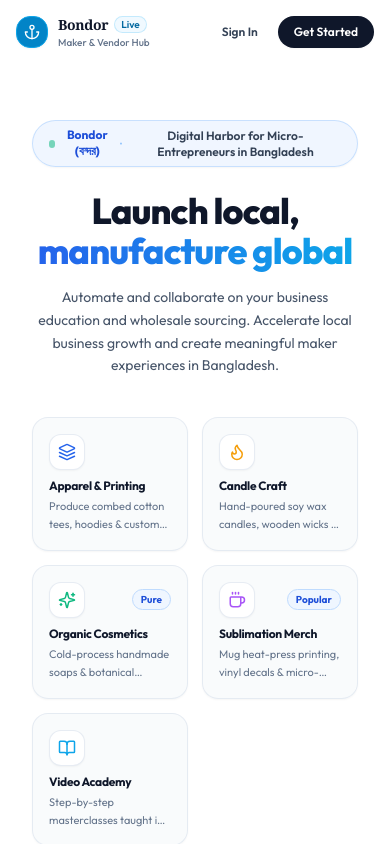
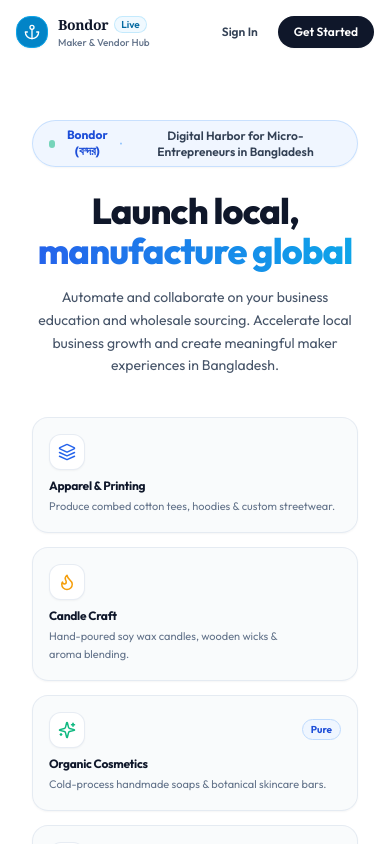
Before and after one commit to KamrulIslamArnob/Bondor, a Next.js app: page / in a window 390 px wide. Shown: the top 844 px of the page. Built offline with nearby package versions, Linux system fonts and the light colour scheme; no server answers.

Commit message:
fix(layout): balance responsive bento grid spanning on mobile and tablet viewports

```diff
--- a/src/components/sections/HeroSection.tsx
+++ b/src/components/sections/HeroSection.tsx
@@ -99,19 +99,20 @@ export const HeroSection: React.FC = () => {
         </p>
       </motion.div>
 
-      {/* 5 Category Bento Cards Row with Stagger Animation */}
+      {/* 5 Category Bento Cards Row with Stagger Animation & Responsive Balance */}
       <motion.div
         initial={{ opacity: 0, y: 24 }}
         animate={{ opacity: 1, y: 0 }}
         transition={{ duration: 0.5, delay: 0.15, ease: "easeOut" }}
         className="max-w-6xl mx-auto px-4 sm:px-6"
       >
-        <div className="grid grid-cols-2 sm:grid-cols-3 lg:grid-cols-5 gap-3.5 text-left">
-          {categories.map((cat) => (
+        <div className="grid grid-cols-1 sm:grid-cols-2 md:grid-cols-3 lg:grid-cols-5 gap-3.5 text-left">
+          {categories.map((cat, idx) => (
             <motion.div
               key={cat.id}
               whileHover={{ y: -4, scale: 1.02 }}
               transition={{ type: "spring", stiffness: 350, damping: 25 }}
+              className={`h-full ${idx === 4 ? "sm:col-span-2 md:col-span-1 lg:col-span-1" : ""}`}
             >
               <Link
                 href={cat.href}
```
